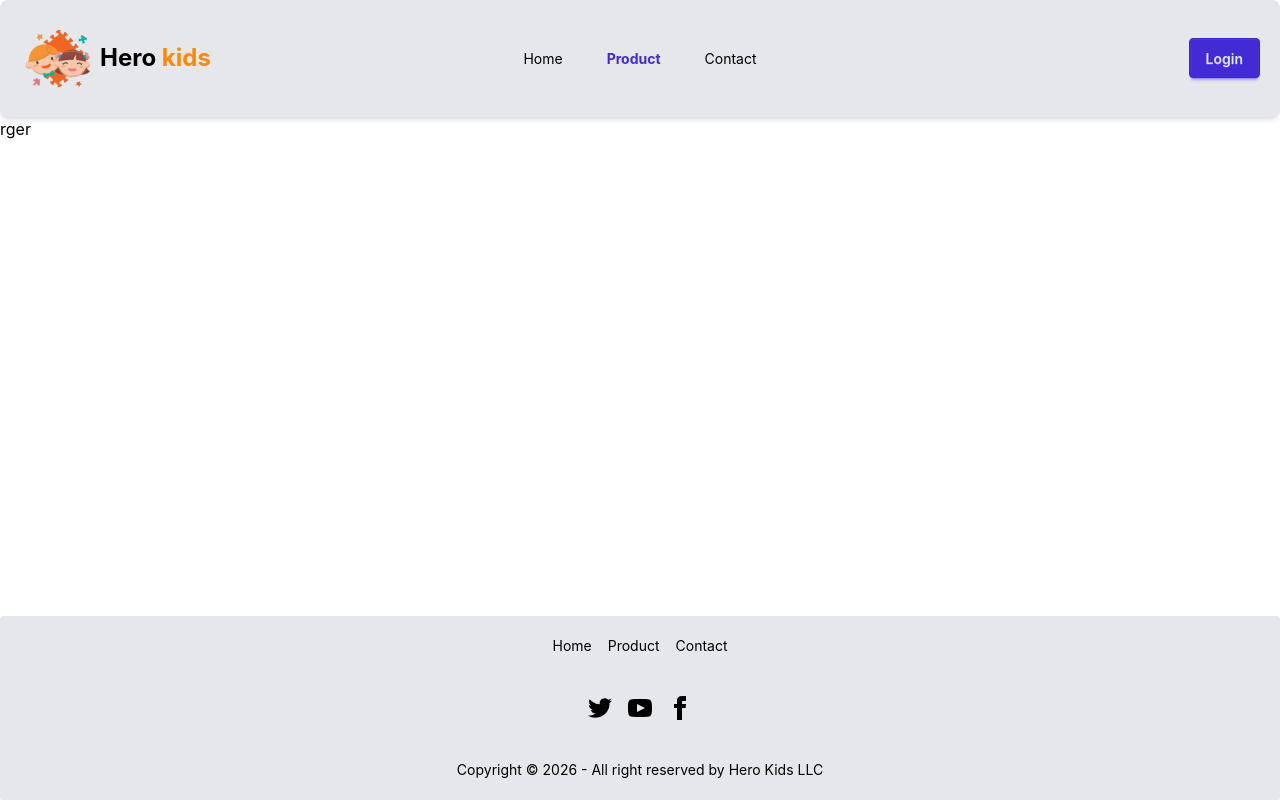
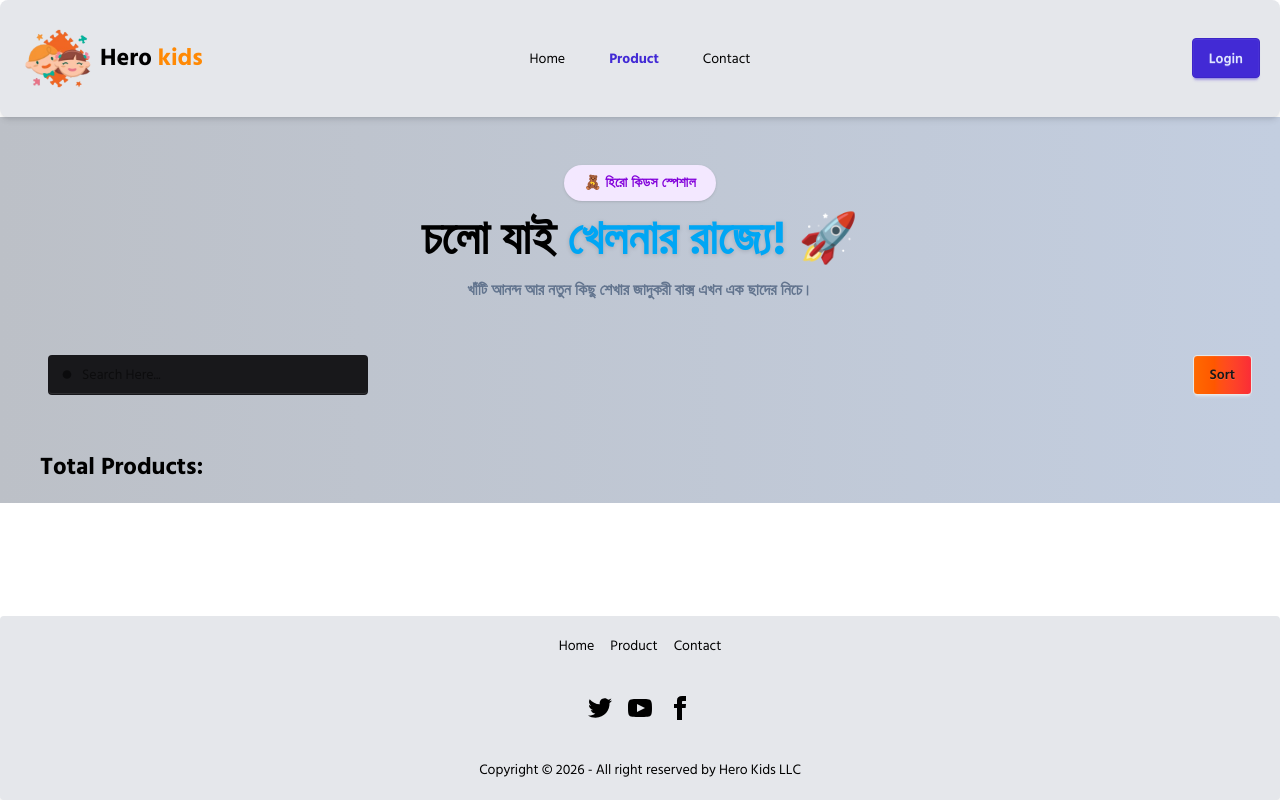
Before and after one commit to fuadhasan199/Hero-Kids, a Next.js app: page /product in a window 1280 px wide. Built offline with nearby package versions, Linux system fonts and the light colour scheme.

Commit message:
update:google font & products page heading design

```diff
--- a/src/app/globals.css
+++ b/src/app/globals.css
@@ -5,3 +5,8 @@
      color:black;
 
 }
+
+body {
+
+  font-family: var(--font-hind), var(--font-fredoka), sans-serif;
+}
--- a/src/app/layout.jsx
+++ b/src/app/layout.jsx
@@ -1,4 +1,4 @@
-import { Geist, Geist_Mono } from "next/font/google";
+import { Fredoka, Geist, Geist_Mono, Hind_Siliguri } from "next/font/google";
 import "./globals.css";
 import Navbar from "@/components/Navbar";
 import Footer from "@/components/Footer";
@@ -18,11 +18,24 @@ export const metadata = {
   description: "Generated by create next app",
 };
 
+const hindSiliguri = Hind_Siliguri({
+  subsets: ['bengali'],
+  weight: ['300', '400', '500', '600', '700'],
+  variable: '--font-hind',
+});
+
+
+const fredoka = Fredoka({
+  subsets: ['latin'],
+  weight: ['400', '600', '700'],
+  variable: '--font-fredoka',
+});
+
 export default function RootLayout({ children }) {
   return (
     <html
       lang="en"
-      className={`${geistSans.variable} ${geistMono.variable} h-full antialiased`}
+      className={`${hindSiliguri.variable} ${fredoka.variable} h-full antialiased`}
     >
       <body className="min-h-full flex flex-col  ">
          <Navbar></Navbar>
--- a/src/app/product/page.jsx
+++ b/src/app/product/page.jsx
@@ -2,9 +2,75 @@ import React from 'react';
 
 const page = () => {
     return (
-        <div>
-            rger
-        </div>
+        <div className=' bg-gradient-to-r from-[#bcc0c7] to-[#c3cee0]  p-5'>
+
+  {/* heading text */}
+<div className="text-center space-y-2 mb-4  py-7 rounded-[40px]">
+
+  {/* ১. ছোট কিউট ব্যাজ */}
+  <span className="inline-flex items-center gap-1.5 bg-purple-100 text-purple-700 px-5 py-2 rounded-full text-xs md:text-sm font-black tracking-wide shadow-sm">
+    🧸 হিরো কিডস স্পেশাল
+  </span>
+
+  {/* ২. প্রধান শিরোনাম (কালার কম্বিনেশন সহ) */}
+  <h1 className="text-3xl md:text-5xl font-black text-slate-850 leading-tight">
+    চলো যাই <span className="text-sky-500 drop-shadow-sm">খেলনার রাজ্যে!</span> 🚀
+  </h1>
+
+  {/* ৩. ছোট সাব-টাইটেল */}
+  <p className="text-slate-500 text-sm md:text-base font-bold max-w-xl mx-auto leading-relaxed">
+    খাঁটি আনন্দ আর নতুন কিছু শেখার জাদুকরী বাক্স এখন এক ছাদের নিচে।
+  </p>
+
+</div>
+
+
+<div className="flex justify-between items-center">
+{/* search bar */}
+    <label className="input bg-base-content ml-7">
+  <svg className="h-[1em] opacity-50" xmlns="http://www.w3.org/2000/svg" viewBox="0 0 24 24">
+    <g
+      strokeLinejoin="round"
+      strokeLinecap="round"
+      strokeWidth="2.5"
+      fill="nonde"
+      stroke="currentColo"
+    >
+      <circle cx="11" cy="11" r="8"></circle>
+      <path d="m21 21-4.3-4.3"></path>
+    </g>
+  </svg>
+  <input type="search" required placeholder="Search Here..." />
+</label>
+
+
+{/* filter btn */}
+
+
+
+<div className="dropdown dropdown-hover">
+  <div tabIndex={0} role="button" className="btn m-2 bg-gradient-to-r from-orange-500 to-red-500 hover:from-orange-600 hover:to-red-600">Sort</div>
+  <ul tabIndex="-1" className="dropdown-content menu bg-base-content rounded-box z-1 w-52 p-2 shadow-sm">
+    <li><a>default</a></li>
+    <li><a>price low to high</a></li>
+       <li><a>price high to low</a></li>
+  </ul>
+</div>
+
+
+</div>
+
+
+<p className='mt-12 font-bold text-2xl ml-5'>Total Products:</p>
+
+
+
+
+
+
+ </div>
+
+
     );
 };
 
```
